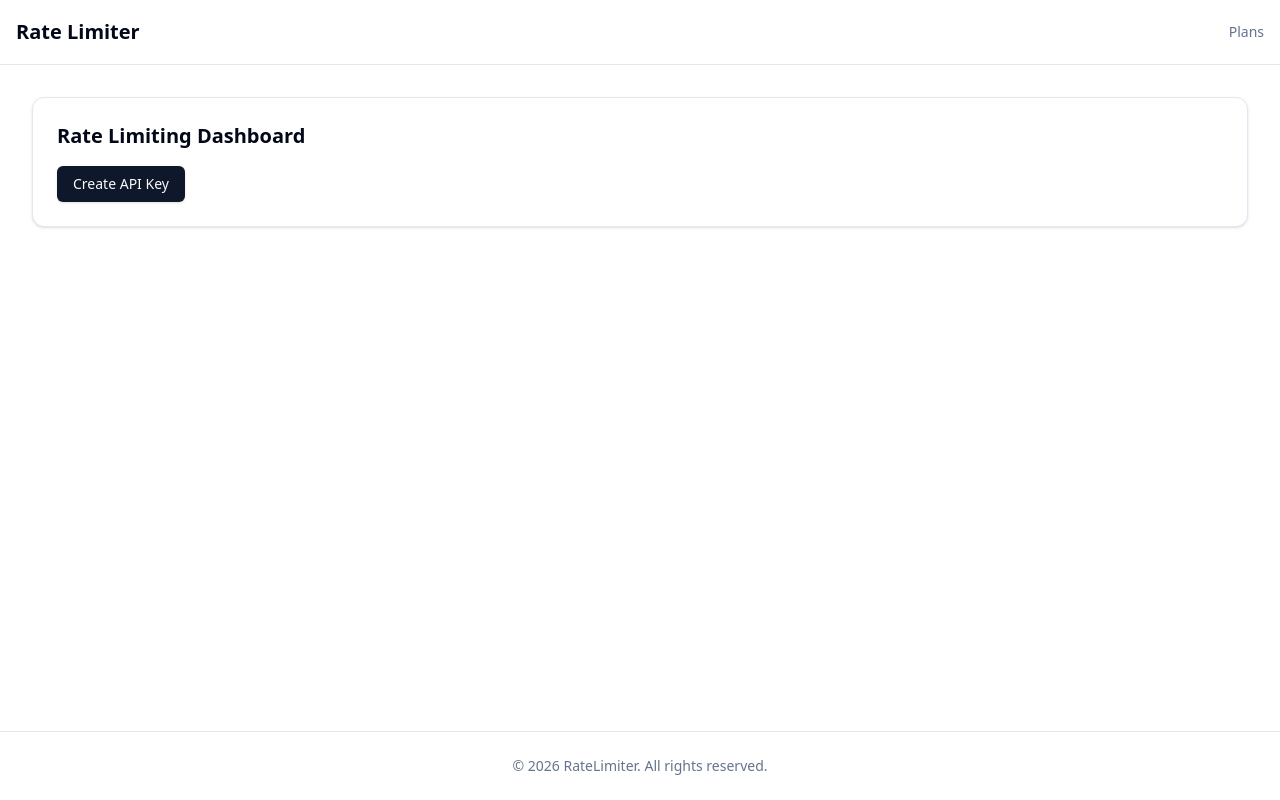
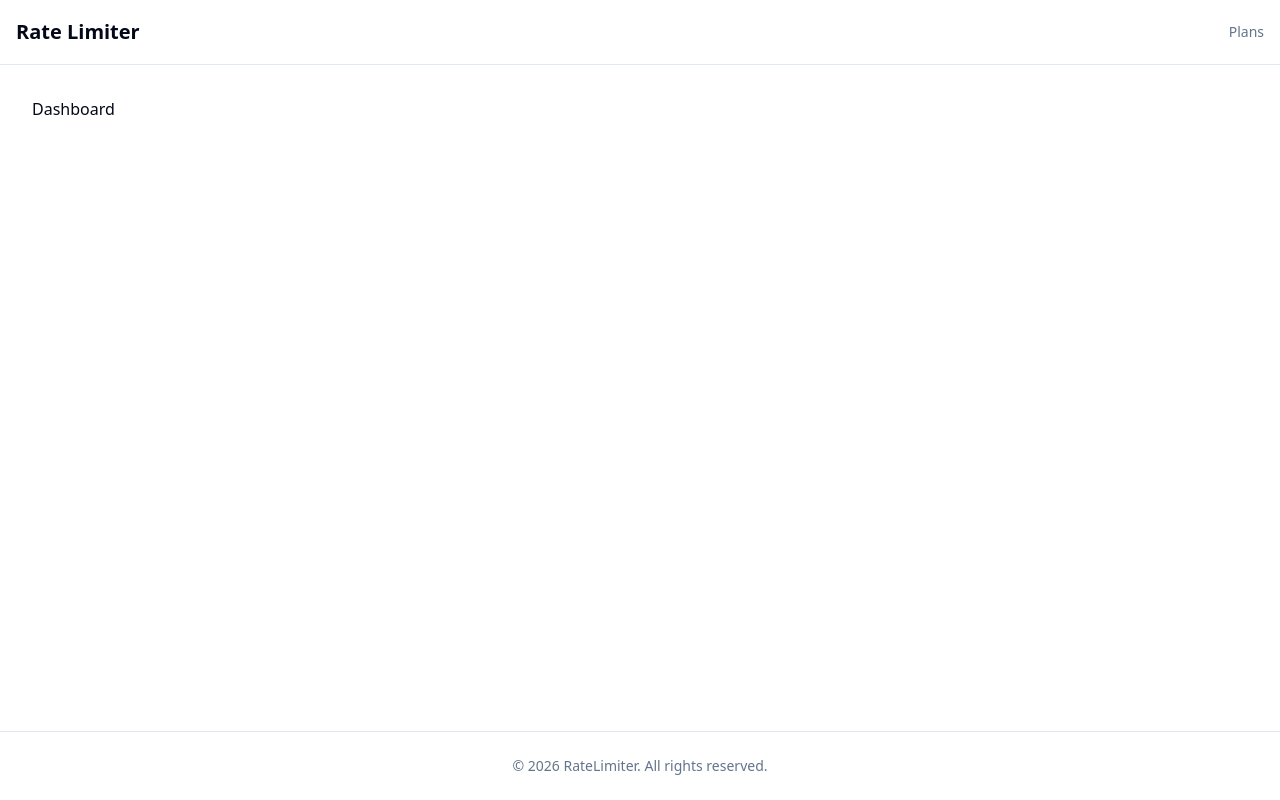
Before and after one commit to surajagrawal01/api-rate-limiter-with-dashboard, a Next.js app in the folder frontend/: page / in a window 1280 px wide. Built offline with nearby package versions, Linux system fonts and the light colour scheme.

Commit message:
feat(ui): update folder structure for app and plan routes

```diff
--- a/frontend/src/app/page.tsx
+++ b/frontend/src/app/page.tsx
@@ -4,16 +4,7 @@ import { Card, CardContent } from '@/components/ui/card'
 export default function Home() {
   return (
     <div className="p-8 space-y-4">
-      <Card>
-        <CardContent className="p-6">
-          <h1 className="text-xl font-semibold">
-            Rate Limiting Dashboard
-          </h1>
-          <Button className="mt-4">
-            Create API Key
-          </Button>
-        </CardContent>
-      </Card>
+      <h1>Dashboard</h1>
     </div>
   )
 }
--- /dev/null
+++ b/frontend/src/app/plans/page.tsx
@@ -0,0 +1,7 @@
+export default function Pricing() {
+    return (
+        <>
+            <h1>Plans</h1>
+        </>
+    )
+}
```
